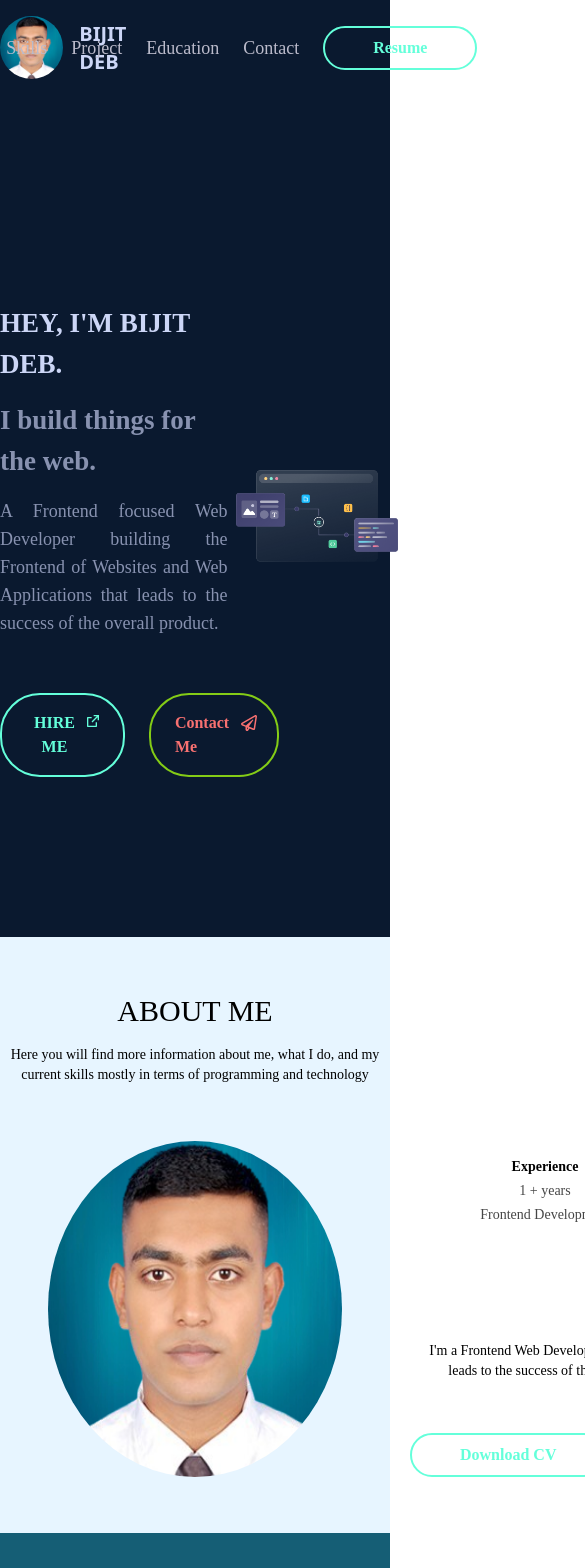
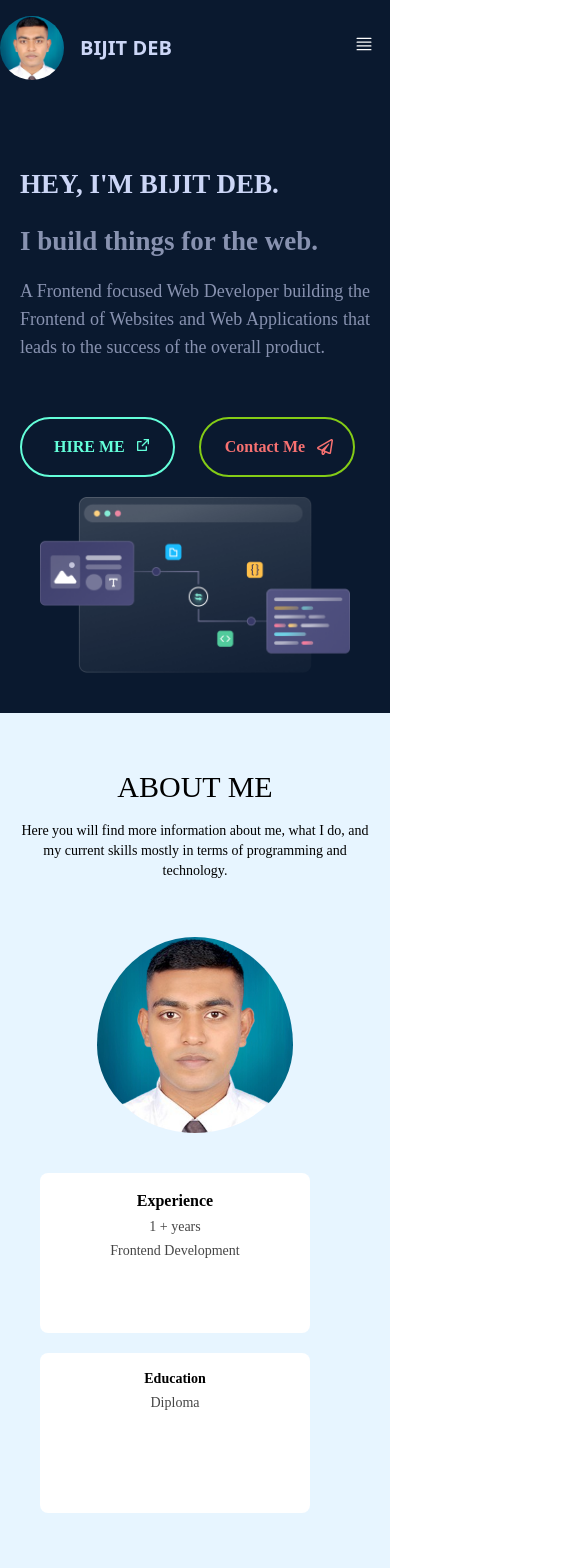
Before and after one commit to bijit-dev/My-Portfolio, a React (Vite) app: page / in a window 390 px wide. Shown: the top 1568 px of the page, 585 px wide, since content can reach past the window. Built offline with nearby package versions, Linux system fonts and the light colour scheme.

Commit message:
Responsive add

```diff
--- a/src/Layouts/About.jsx
+++ b/src/Layouts/About.jsx
@@ -8,29 +8,29 @@ import logo from '../assets/Logo.png'
 
 const About = () => {
   return (
-    <Section className='bg-third py-14 md:py-28'>
+    <Section className='bg-third px-5 md:px-0 py-14 md:py-28'>
       <Container>
         <div className='pb-14'>
         <h2 className='text-3xl sm:text-4xl md:text-4xl lg:text-5xl text-black font-normal font-robo text-center'>ABOUT ME</h2>
-        <h6 className='lg:w-w806 sm:mx-4 lg:mx-auto text-center mx-auto text-sm  md:text-base  lg:text-lg text-black font-robo font-normal  pt-4 sm:leading-7'>Here you will find more information about me, what I do, and my current skills mostly in terms of programming and technology</h6>
+        <h6 className='lg:w-w806 sm:mx-4 lg:mx-auto text-center text-sm  md:text-base  lg:text-lg text-black font-robo font-normal  pt-4 sm:leading-7'>Here you will find more information about me, what I do, and my current skills mostly in terms of programming and technology.</h6>
         </div>
-        <Flex className='gap-5'>
-          <Image src={logo} className='w-full px-12 rounded-[50%]' />
+        <Flex className='gap-5 md:flex-col lg:flex-row'>
+          <Image src={logo} className='lg:w-full w-5/6 mx-auto px-12 rounded-[50%] pb-5 lg:pb-0' />
           <div>
-          <Flex className='gap-5'>
-            <div className='bg-white rounded-lg drop-shadow-l w-w270 pb-4 h-40'>
-              <h3 className='text-black text-sm lg:text-xl font-robo font-bold text-center pt-4 md:pt-6'>Experience
+          <Flex className='gap-5 mx-5 lg:mx-0 md:justify-center '>
+            <div className='bg-white rounded-lg drop-shadow-l w-w270 lg:pb-4 h-40 my-5 lg:my-0'>
+              <h3 className='text-black text-base md:text-xl font-robo font-bold text-center pt-4 lg:pt-6'>Experience
               </h3>
               <p className='text-[#000000ba] text-sm lg:text-base font-robo font-normal text-center pt-1 md:pt-2'>1 + years</p>
               <p className='text-[#000000ba] text-sm lg:text-base font-robo font-normal text-center pt-1 md:pt-2'>Frontend Development</p>
             </div>
-            <div className='bg-white rounded-lg drop-shadow-l w-w270 pb-4 h-40'>
+            <div className='bg-white rounded-lg drop-shadow-l w-w270 lg:pb-4 h-40 my-5 lg:my-0'>
                 <h3 className='text-black text-sm lg:text-xl font-robo font-bold text-center pt-4 md:pt-6'>Education</h3>
                 <p className='text-[#000000ba] text-sm lg:text-base font-robo font-normal text-center pt-1 md:pt-2'>Diploma</p>
             </div>
           </Flex>
-            <p className=' w-full md:text-left text-center px-4 md:px-0 text-black text-sm md:text-base  lg:text-lg font-normal font-robo pt-10 pb-8 sm:leading-7 sm:px-4 md:mx-auto'>I'm a Frontend Web Developer building the Front-end of Websites and Web Applications that leads to the success of the overall product. Check out some of my work in the Projects section.</p>
-            <Button className='bg-green-700 lg:hover:text-white' text='Download CV'/>
+            <p className=' w-full lg:text-left text-center px-4 lg:px-0 text-black text-sm md:text-base  lg:text-lg font-normal font-robo pt-10 pb-8 sm:leading-7 sm:px-4 md:mx-auto'>I'm a Frontend Web Developer building the Front-end of Websites and Web Applications that leads to the success of the overall product. Check out some of my work in the Projects section.</p>
+            <Button className='mx-16 md:ml-[40%] lg:mx-0 bg-green-800 lg:bg-secondary text-white lg:text-lime-950  lg:hover:text-white' text='Download CV'/>
           </div>
         </Flex>
       </Container>
--- a/src/Layouts/Banner.jsx
+++ b/src/Layouts/Banner.jsx
@@ -10,16 +10,16 @@ import Image from '../components/Image'
 
 const Banner = () => {
     return (
-        <Section className='bg-back py-40'>
+        <Section className='bg-back p-5 md:py-40'>
             <Container>
                 <Flex className='gap-2 items-center'>
-                    <div className='w-7/12'>
+                    <div className='w-full md:w-7/12'>
                         <h1 className='text-[27px] sm:text-[32px] md:text-[36px] lg:text-[40px]  xl:text-5xl pt-12 text-htext font-pop font-semibold md:pt-4 lg:pt-2 xl:pt-1 md:bg-6 lg:pb-1 pb-1 '>HEY, I'M BIJIT DEB.</h1>
 
                         <h2 className='text-[27px] sm:text-[32px] md:text-[36px] lg:text-[40px]  xl:text-5xl pt-3 text-ptext font-pop font-semibold    md:bg-6 lg:pb-8 pb-4'>I build things for the web.</h2>
 
                         <p className='text-ptext text-justify mb-14 text-lg font-medium font-pop'>A Frontend focused Web Developer building the Frontend of Websites and Web Applications that leads to the success of the overall product.</p>
-                        <Flex className="gap-6">
+                        <Flex className="flex gap-6">
                             <div className='group flex items-center text-base font-pop font-meduim sm:text-lg md:text-2xl font-bold relative'><Button className="py-4 pl-8 pr-15" text="HIRE ME" /><RiExternalLinkLine className='text-secondary absolute top-5 right-6 '/></div>
 
                             <div className='group flex items-center text-base bg-transparent hover:bg-green-600/30 text-red-400 hover:text-white font-pop font-meduim sm:text-lg md:text-2lg font-bold pl-6 pr-12 border-lime-500 hover:border-orange-400 rounded-[40px] border-2 relative'><a href="#">Contact Me</a><FaRegPaperPlane className='text-red-400 group-hover:text-white absolute top-5 right-5 ' /></div>
@@ -27,7 +27,7 @@ const Banner = () => {
                         </Flex>
                     </div>
 
-                    <Image className='w-5/12' src={BannerImg}/>
+                    <Image className=' w-full md:w-5/12 p-5 md:p-0' src={BannerImg}/>
                 </Flex>
             </Container>
         </Section>
--- a/src/Layouts/Education.jsx
+++ b/src/Layouts/Education.jsx
@@ -4,10 +4,10 @@ import EducationCard from '../components/EducationCard'
 
 const Education = () => {
     return (
-        <section className='py-28 bg-cyan-800 '>
+        <section className='py-20 lg:py-28 bg-cyan-800 '>
             <Container>
-                <h1 className='lg:text-5xl font-semibold text-center text-white pb-5'>Education</h1>
-                <p className='text-lg font-semibold text-center text-zinc-300 pb-5'>My education has been a journey of self-discovery and growth. My educational details are as follows.</p>
+                <h1 className='text-3xl sm:text-4xl md:text-4xl lg:text-5xl text-design mb-8 font-extrabold text-center '>Education</h1>
+                <p className='text-lg font-semibold text-center text-zinc-300 pb-5 mx-5 '>My education has been a journey of self-discovery and growth. My educational details are as follows.</p>
                 <div>
                     <EducationCard/>
                 </div>
--- a/src/Layouts/Navber.jsx
+++ b/src/Layouts/Navber.jsx
@@ -1,28 +1,57 @@
-import React from 'react'
+import React, { useState } from 'react'
 import Container from '../components/Container'
 import Button from '../components/Button'
 import Flex from '../components/Flex'
 import List from '../components/List'
 import Image from '../components/Image'
 import Logo from '../assets/Logo.png'
+import { RxCross2 } from 'react-icons/rx'
+import { HiBars4 } from 'react-icons/hi2'
+import { div } from 'framer-motion/client'
 
 const Navber = () => {
+  let [show,setshow]=useState(false)
+
+  let handleClick=()=>{
+    setshow(!show)
+  }
+  let navlist = <div className='bg-indigo-800 w-full absolute top-20 left-0 z-10'>
+    <ul className='text-center text-lg text-white font-medium font-pop p-2'>
+      <li className='p-2'>Home</li>
+        <li className='p-2'>About</li>
+        <li className='p-2'>Skills</li>
+        <li className='p-2'>Project</li>
+        <li className='p-2'>Education</li>
+        <li className='p-2'>Contact</li>
+    </ul>
+    <div className='text-center mb-4'>
+            <a href="https://rxresu.me/bijitdeb087/bijit-deb" target="_blank"><Button text="Resume"/></a>
+          </div>
+  </div>
+
   return (
     <nav className='bg-back py-4'>
+      {show&&navlist}
       <Container>
         <Flex className='items-center justify-between'>
-          <div className='w-3/12 flex items-center gap-4'>
+          <div className='lg:w-3/12 flex items-center gap-4'>
             <Image className='w-16 rounded-full' src={Logo} />
             <div className='text-htext text-xl md:text-[24px] lg:text-text28 font-[Roboto Slab] font-semibold'>BIJIT DEB</div>
           </div>
 
-          <div className='w-8/12 pr-6'>
+          <div className='hidden lg:block lg:w-8/12 pr-6'>
             <List/>
           </div>
-          <div className='1/12'>
+          <div className='hidden lg:block lg:1/12'>
             <a href="https://rxresu.me/bijitdeb087/bijit-deb" target="_blank"><Button text="Resume"/></a>
           </div>
         </Flex>
+
+        <div onClick={handleClick} className='lg:hidden text-white text-3xl absolute top-[34px] right-[16px] z-20'>
+          {
+            show?<RxCross2  className='text-xl'/>:<HiBars4  className='text-xl'/>
+          }
+        </div>
       </Container>
     </nav>
   )
--- a/src/Layouts/Skills.jsx
+++ b/src/Layouts/Skills.jsx
@@ -13,9 +13,9 @@ const Skills = () => {
             <Container>
                 <div className='border-b border-white  text-center mb-6'>
                     <h1 className='text-3xl sm:text-4xl md:text-4xl lg:text-5xl text-design mb-12 font-extrabold'>Skills</h1>
-                    <p className='text-white pb-2 text-lg'>We put your ideas and thus your wishes in the form of a unique web project that inspires you and your customers.</p>
+                    <p className='text-white pb-2 text-lg px-5'>We put your ideas and thus your wishes in the form of a unique web project that inspires you and your customers.</p>
                 </div>
-                <div className='grid grid-cols-5 gap-4'>
+                <div className='grid md:grid-cols-3 lg:grid-cols-5 gap-4 mx-5 md:mx-3 lg:mx-0'>
                     <Skillcard icon={<FaHtml5 size={80} />} level={'90%'} text={'HTML'}/>
                     <Skillcard icon={<FaCss3Alt size={80} />} level={'88%'} text={'CSS'}/>
                     <Skillcard icon={<MdJavascript size={80} />} level={'75%'} text={'JavaScript'}/>
--- a/src/components/EducationCard.jsx
+++ b/src/components/EducationCard.jsx
@@ -5,7 +5,7 @@ import hpi from '../assets/hpi.png'
 
 const EducationCard = () => {
     return (
-        <div className='bg-transparent w-w650 mx-auto border-2 rounded-xl border-design shadow-lg shadow-design/50 p-4'>
+        <div className='bg-transparent md:w-w650 mx-5 md:mx-auto border-2 rounded-xl border-design shadow-lg shadow-design/50 p-4'>
             <Flex className='gap-5 items-center'>
                 <Image className='h-12 rounded-lg ' src={hpi}/>
                 <div>
@@ -15,7 +15,7 @@ const EducationCard = () => {
                 </div>
             </Flex>
             <p className='text-gray-400 text-sm font-medium py-4'>Grade: Not Published Yet</p>
-            <p className='text-gray-400 text-base font-medium'>I have completed of the Diploma in Computer Science & Engineering at Habiganj Polytechnic Institue. I have taken courses in Data Structures, Algorithms, Object-Oriented Programming, Database Management Systems, Operating Systems, and Computer Networks, among others.</p>
+            <p className='text-gray-400 text-sm text-justify md:text-base font-medium'>I have completed of the Diploma in Computer Science & Engineering at Habiganj Polytechnic Institue. I have taken courses in Data Structures, Algorithms, Object Oriented Programming, Database Management Systems, Operating Systems, and Computer Networks, among others.</p>
         </div>
     )
 }
--- a/src/components/Flex.jsx
+++ b/src/components/Flex.jsx
@@ -2,7 +2,7 @@ import React from 'react'
 
 const Flex = ({children,className}) => {
   return (
-    <div className={`flex ${className}`}>{children}</div>
+    <div className={`md:flex lg:flex ${className}`}>{children}</div>
   )
 }
 
--- a/src/components/ProjectCard.jsx
+++ b/src/components/ProjectCard.jsx
@@ -17,9 +17,9 @@ const ProjectCard = ({src,title}) => {
                 <li className='bg-slate-950 bg-opacity-45 px-2 py-1 rounded-md m-1 transition-transform transform hover:scale-110 text-white md:hover:text-design'>html</li>
             </ul>
 
-            <Flex className='justify-between'>
-                <Button text='Live link'/>
-                <Button text='Github link'/>
+            <Flex className='flex justify-between'>
+                <Button className='px-3 lg:px-12' text='Live link'/>
+                <Button className='px-3 lg:px-12' text='Github link'/>
             </Flex>
         </div>
     )
```
Also changed, not shown: src/Layouts/Project.jsx (+5 -5 lines).
